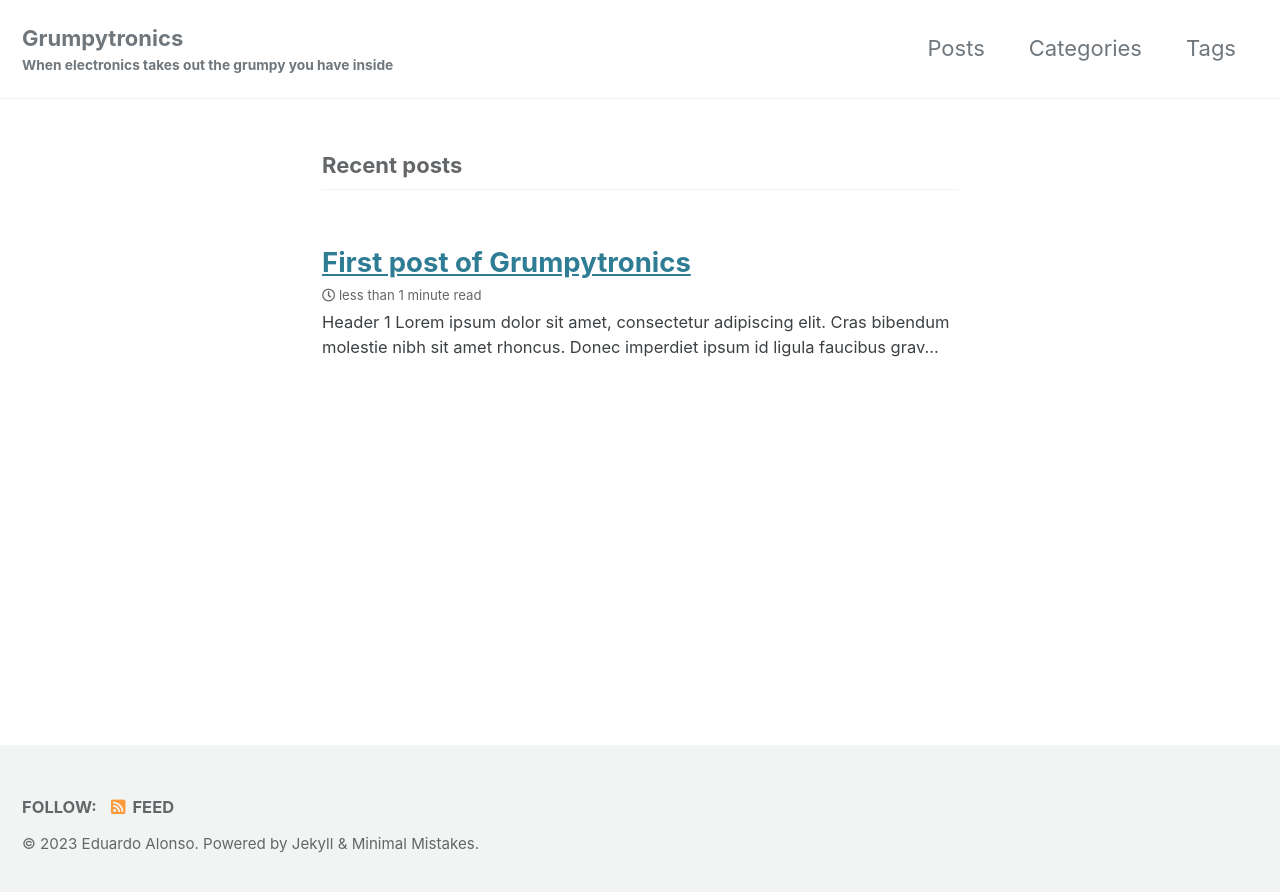
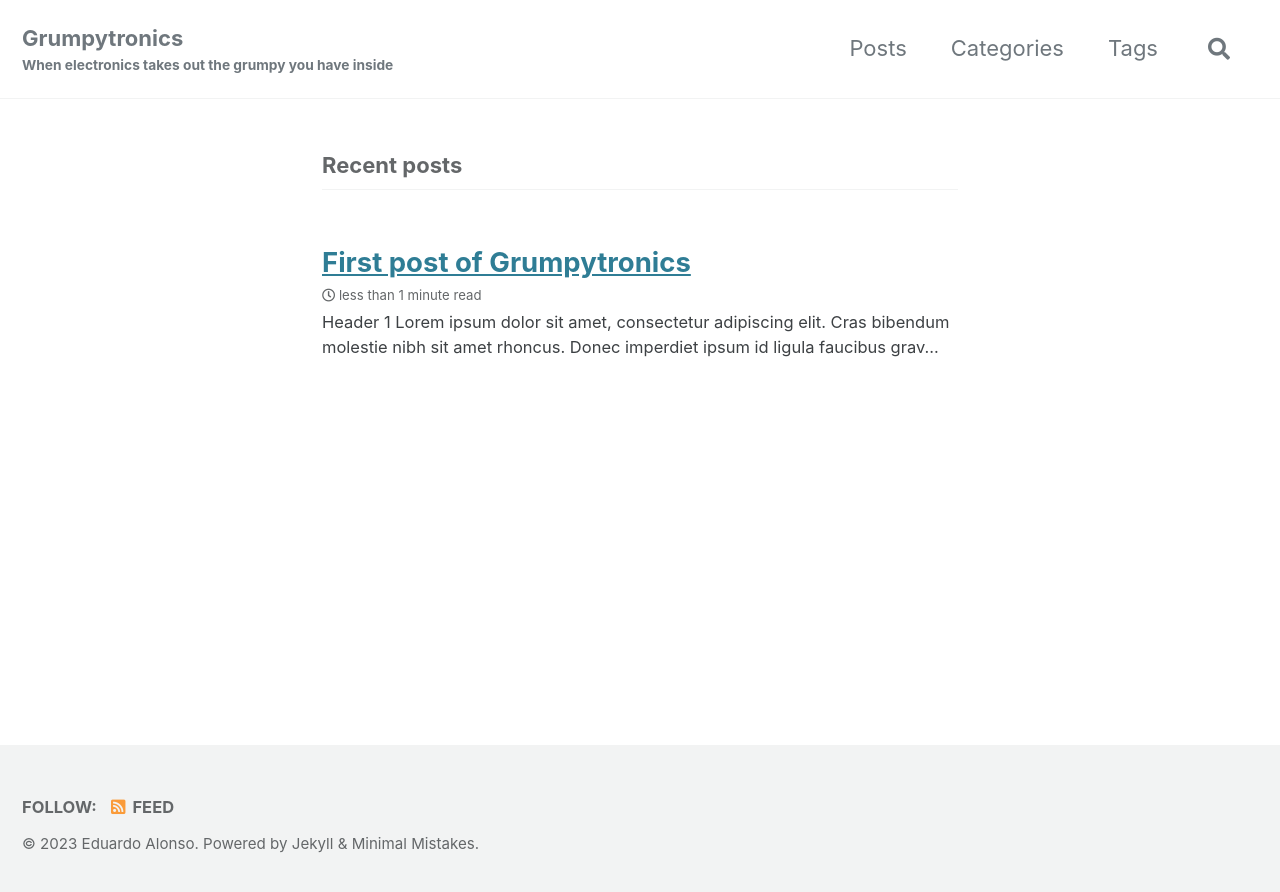
Before and after one commit to edalsan/website, a Jekyll site: the page built from index.html, in a window 1280 px wide. Shown: the top 892 px of the page. Built offline with Jekyll 4.4.1, drawn with Linux system fonts in a browser that asks for light colours; cached includes are drawn as plain includes; the list of posts is cut into pages by our own code.

```diff
--- a/_config.yml
+++ b/_config.yml
@@ -30,7 +30,7 @@ masthead_title           : # overrides the website title displayed in the masthe
 # breadcrumbs            : false # true, false (default)
 words_per_minute         : 200
 comments:
-  provider               : # false (default), "disqus", "discourse", "facebook", "staticman", "staticman_v2", "utterances", "giscus", "custom"
+  provider               : utterances # false (default), "disqus", "discourse", "facebook", "staticman", "staticman_v2", "utterances", "giscus", "custom"
   disqus:
     shortname            : # https://help.disqus.com/customer/portal/articles/466208-what-s-a-shortname-
   discourse:
@@ -59,11 +59,11 @@ reCaptcha:
 atom_feed:
   path                   : # blank (default) uses feed.xml
   hide                   : # true, false (default)
-search                   : "true" # true, false (default)
-search_full_content      : "true" # true, false (default)
-search_provider          : "lunr" # lunr (default), algolia, google
+search                   : true # true, false (default)
+search_full_content      : true # true, false (default)
+search_provider          : lunr # lunr (default), algolia, google
 lunr:
-  search_within_pages    : "true" # true, false (default)
+  search_within_pages    : true # true, false (default)
 algolia:
   application_id         : # YOUR_APPLICATION_ID
   index_name             : # YOUR_INDEX_NAME
```
